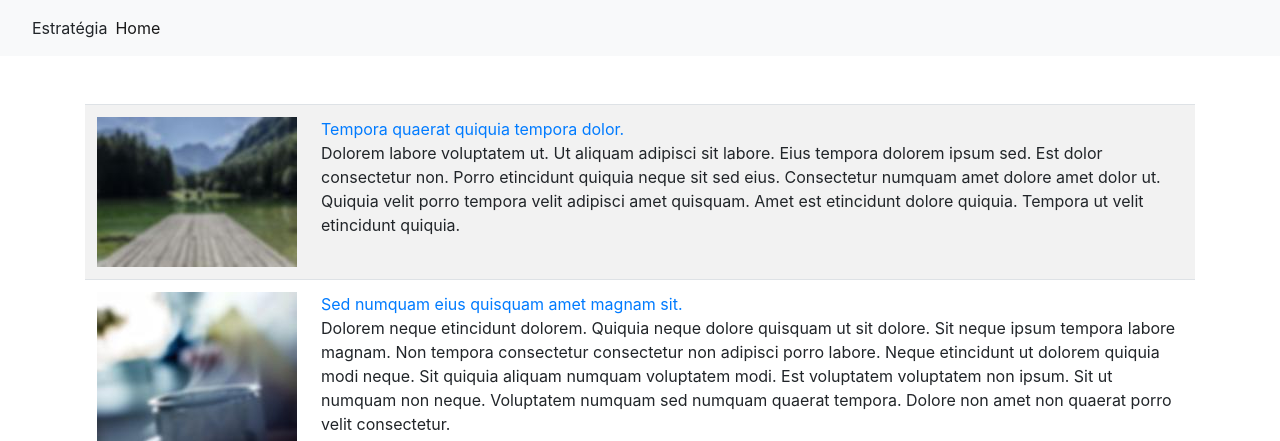
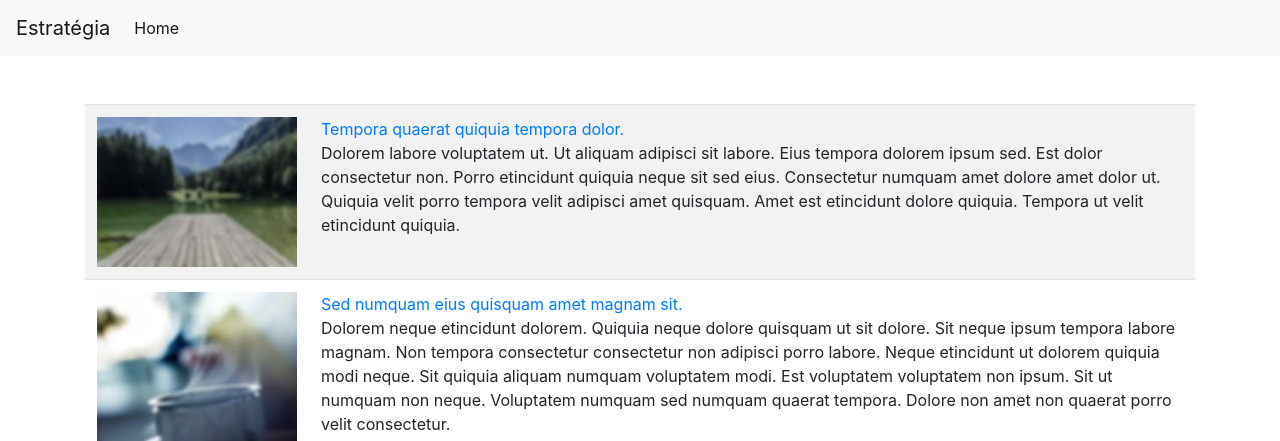
Before and after one commit to rodrigoazs/estrategia-django, a Django app: page / in a window 1280 px wide. Shown: the top 441 px of the page. Run offline with Django 3.2, Linux system fonts and the light colour scheme; data comes from the database, SQL or seed files in the repository; some libraries are stand-ins or nearby versions.

Commit message:
Changed index.html

```diff
--- a/cursos/templates/cursos/index.html
+++ b/cursos/templates/cursos/index.html
@@ -14,7 +14,7 @@
   <body>
 
     <nav class="navbar navbar-expand-lg navbar-light bg-light">
-        <a class="navbar-brand" href="{% url 'index' %}"></a>Estratégia</a>
+        <a class="navbar-brand" href="{% url 'index' %}">Estratégia</a>
         <button class="navbar-toggler" type="button" data-toggle="collapse" data-target="#navbarSupportedContent" aria-controls="navbarSupportedContent" aria-expanded="false" aria-label="Toggle navigation">
             <span class="navbar-toggler-icon"></span>
         </button>
```
